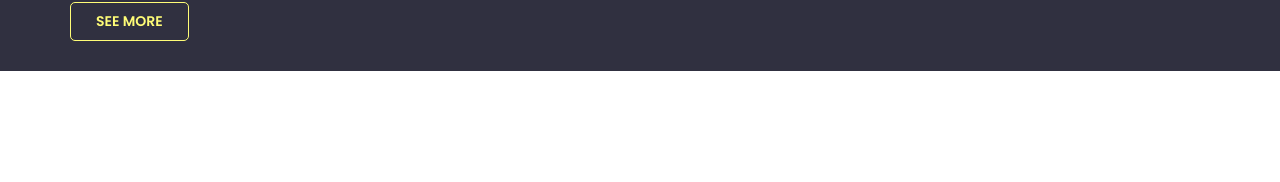
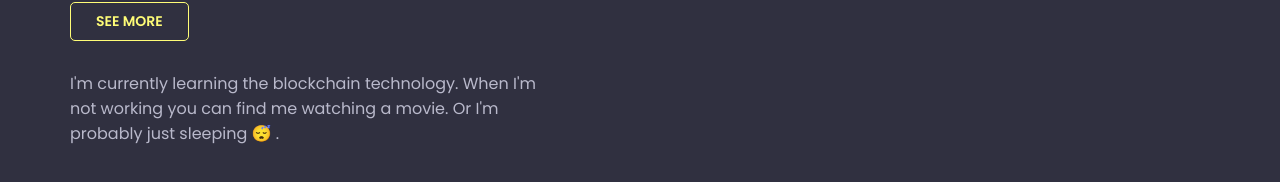
Before and after one commit to AkpetiTrust/portfolio-frontend, a React (Create React App) app: page / in a window 1280 px wide. Shown: the part 4511-4693 px from the top of the page. Before the commit the page ends 4582 px from the top, so only its background shows below. Built offline with nearby package versions, Linux system fonts and the light colour scheme.

Commit message:
Projects section done

```diff
--- /dev/null
+++ b/src/components/Currently/Currently.jsx
@@ -0,0 +1,15 @@
+import React, { useState } from "react";
+
+function Currently(props) {
+  const [currently, setCurrently] = useState(
+    "I'm currently learning the blockchain technology. When I'm not working you can find me watching a movie. Or I'm probably just sleeping 😴 ."
+  );
+
+  return (
+    <section {...props}>
+      <p>{currently}</p>
+    </section>
+  );
+}
+
+export default Currently;
--- a/src/components/Projects/Projects.jsx
+++ b/src/components/Projects/Projects.jsx
@@ -4,6 +4,7 @@ import whotImage from "../../assets/whot.png";
 import cryptoImage from "../../assets/crypto.png";
 import Project from "../Project/Project";
 import Button from "../Button/Button";
+import Currently from "../Currently/Currently";
 
 function Projects() {
   const [projects, setProjects] = useState([
@@ -45,6 +46,7 @@ function Projects() {
       <Button to={"/archive"} isLink>
         SEE MORE
       </Button>
+      <Currently className="currently" />
     </section>
   );
 }
--- a/src/index.css
+++ b/src/index.css
@@ -251,8 +251,7 @@ body {
 
 .projects {
   background-color: #303040;
-  padding: 30px 70px;
-  padding-top: 50px;
+  padding: 50px 70px;
 }
 
 .projects .talk {
@@ -274,4 +273,10 @@ body {
 .projects a {
   margin-top: 40px;
 }
+
+.projects .currently {
+  color: #b9b9cb;
+  max-width: 480px;
+  margin-top: 30px;
+}
 /*# sourceMappingURL=index.css.map */
--- a/src/styles/_projects.scss
+++ b/src/styles/_projects.scss
@@ -1,7 +1,6 @@
 .projects {
   background-color: #303040;
-  padding: 30px 70px;
-  padding-top: 50px;
+  padding: 50px 70px;
 
   .talk {
     max-width: 400px;
@@ -23,4 +22,10 @@
   a {
     margin-top: 40px;
   }
+
+  .currently {
+    color: #b9b9cb;
+    max-width: 480px;
+    margin-top: 30px;
+  }
 }
```
Also changed, not shown: 1 other file (tests, documents, lock files or other folders).
